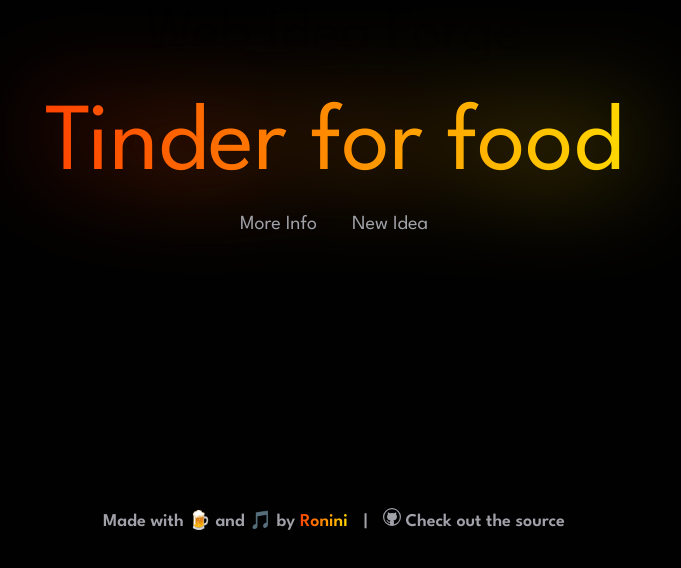
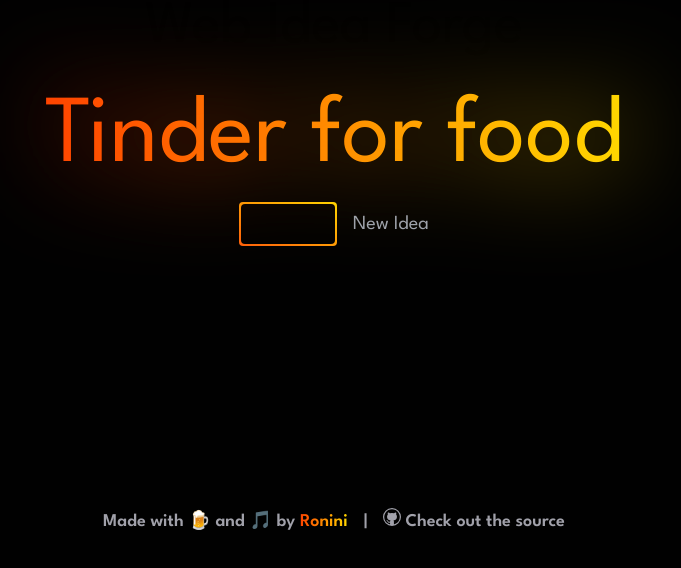
Before and after one commit to Roninii/web-idea-forge, a Next.js app: page / in a window 1280 px wide. Shown: the part 232-800 px from the top of the page, without its empty margins (306-987 px from the left). Built offline with nearby package versions, Linux system fonts and the light colour scheme.

Commit message:
Use Button component for more info link

```diff
--- /dev/null
+++ b/app/Button.tsx
@@ -0,0 +1,9 @@
+export default function Button({ children }: { children: React.ReactNode }) {
+  return (
+    <div className="from-vermilion-500 to-gold-500 rounded bg-gradient-to-tr p-[2px]">
+      <button className="from-vermilion-500 to-gold-500 rounded bg-black px-4 py-2 transition-all duration-300 ease-out hover:bg-gradient-to-r">
+        {children}
+      </button>
+    </div>
+  );
+}
--- a/app/ProjectIdea.tsx
+++ b/app/ProjectIdea.tsx
@@ -2,6 +2,7 @@
 import { useEffect, useState } from "react";
 import PROJECT_IDEAS from "./ideas.json";
 import Link from "next/link";
+import Button from "./Button";
 
 type Idea = {
   id: number;
@@ -38,29 +39,25 @@
       {idea ? (
         <div className="banner">
           <h2
-            className="text-center text-6xl lg:text-8xl glow"
+            className="glow text-center text-6xl lg:text-8xl"
             aria-hidden="true"
           >
             {idea.description_short}
           </h2>
-          <h2 className="text-center text-6xl lg:text-8xl glow">
+          <h2 className="glow text-center text-6xl lg:text-8xl">
             {idea.description_short}
           </h2>
         </div>
       ) : (
         <h2 className="text-center text-xl lg:text-4xl">Forging...</h2>
       )}
-      <div className="flex justify-center items-center gap-4">
-        <Link
-          href={`/idea/${idea?.id}`}
-          className="text-gray-400 text-center text-lg lg:text-xl hover:text-gradient"
-        >
-          More Info
-        </Link>
-        |
+      <div className="flex items-center justify-center gap-4">
+        <Button>
+          <Link href={`/idea/${idea?.id}`}>More Info</Link>
+        </Button>
         <button
           onClick={newIdea}
-          className="text-gray-400 text-center text-lg lg:text-xl hover:text-gradient"
+          className="hover:text-gradient text-center text-lg text-gray-400 lg:text-xl"
         >
           New Idea
         </button>
--- a/app/idea/[id]/Badge.tsx
+++ b/app/idea/[id]/Badge.tsx
@@ -1,6 +1,6 @@
 export default function Badge({ text }: { text: string }) {
   return (
-    <span className="px-4 py-2 rounded border-2 border-gold-600 text-zinc-200">
+    <span className="border-gold-600 rounded border-2 px-4 py-2 text-zinc-200">
       {text}
     </span>
   );
--- a/app/idea/[id]/page.tsx
+++ b/app/idea/[id]/page.tsx
@@ -1,9 +1,9 @@
 "use client";
-import PROJECT_IDEAS from "@/app/ideas.json";
+import Transition from "@/app/Transition";
 import StackRecommendations from "@/app/idea/[id]/StackRecommendations";
 import TagList from "@/app/idea/[id]/TagList";
+import PROJECT_IDEAS from "@/app/ideas.json";
 import Actions from "./Actions";
-import Transition from "@/app/Transition";
 
 export default function ProjectDetails({ params }: { params: { id: string } }) {
   const { ideas } = PROJECT_IDEAS;
@@ -12,9 +12,9 @@
   return (
     <main className="p-8">
       <Transition>
-        <div className="max-w-screen-md mx-auto p-1 bg-gradient-to-r from-vermilion-500 to-gold-500 rounded-md">
-          <article className="bg-zinc-950 rounded p-8">
-            <h1 className="text-6xl text-gradient font-medium text-center mb-8">
+        <div className="from-vermilion-500 to-gold-500 mx-auto max-w-screen-md rounded-md bg-gradient-to-r p-1">
+          <article className="rounded bg-zinc-950 p-8">
+            <h1 className="text-gradient mb-8 text-center text-6xl font-medium">
               {idea?.description_short}
             </h1>
             <p>{idea?.description_long}</p>
```
